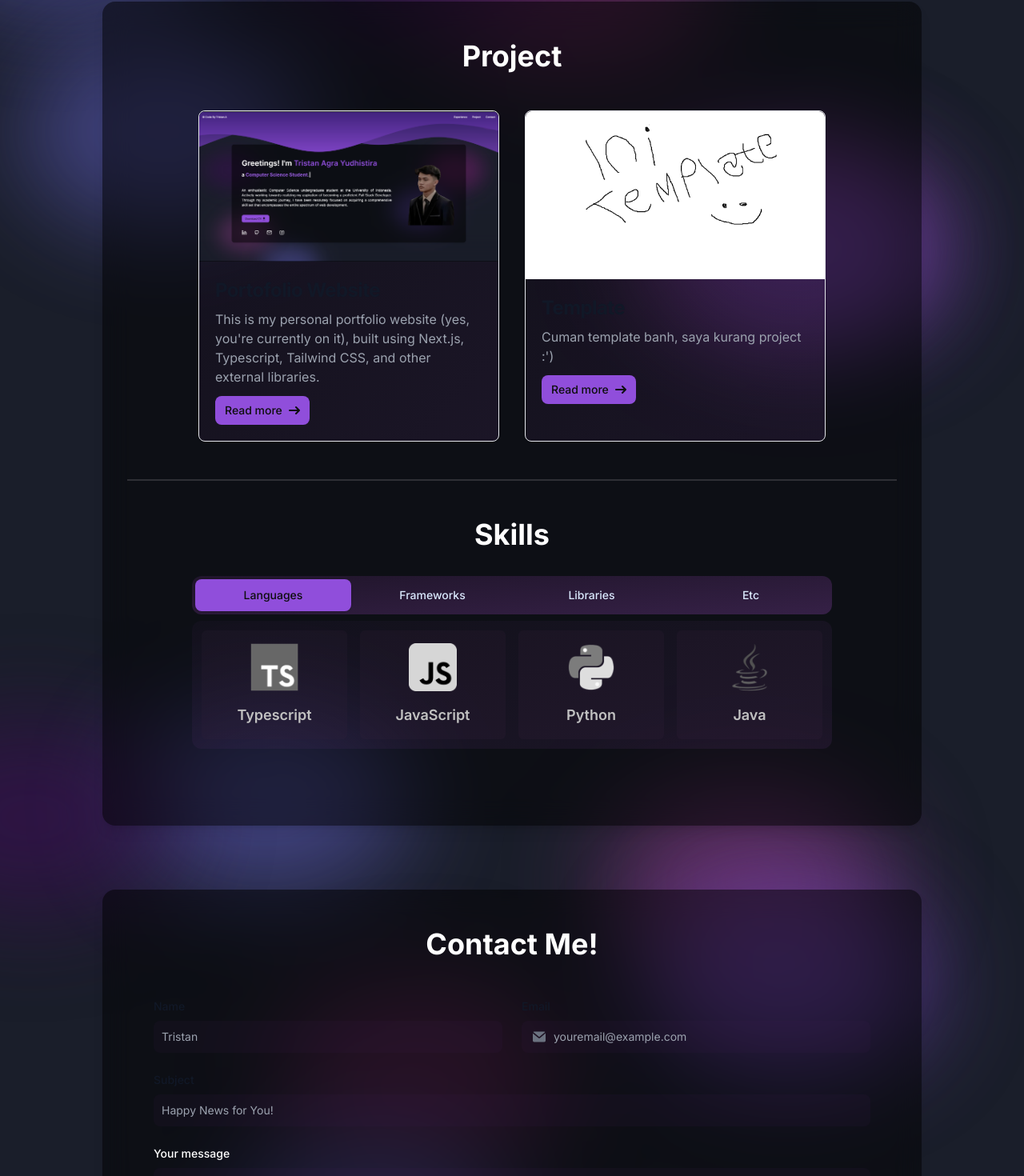
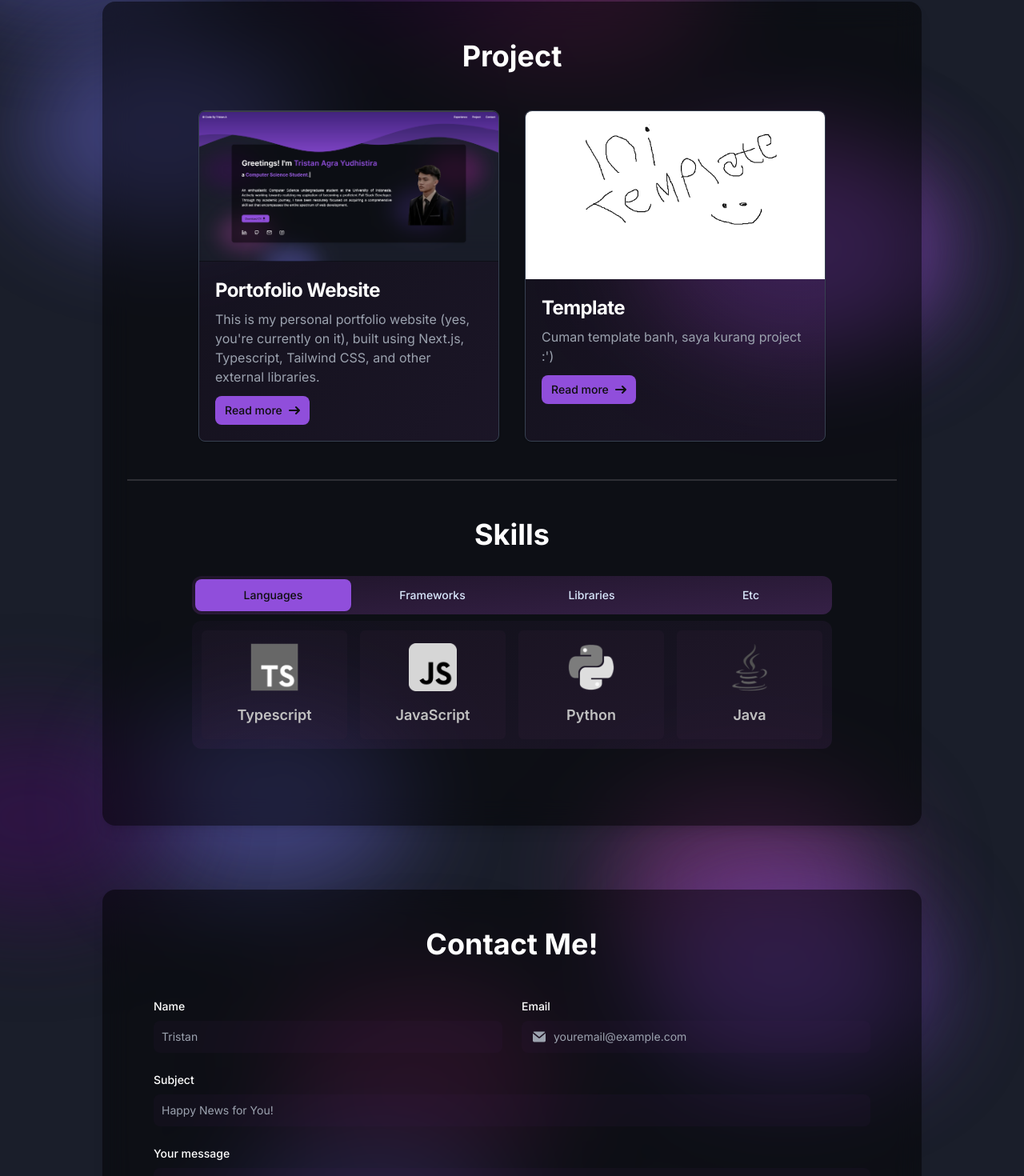
Before and after one commit to TrayMachi/Portofolio-Web, a Next.js app: page / in a window 1280 px wide. Shown: the part 2640-4110 px from the top of the page at 80% size. Built offline with nearby package versions, Linux system fonts and the light colour scheme.

Commit message:
color fix

```diff
--- a/src/app/component/Projects.tsx
+++ b/src/app/component/Projects.tsx
@@ -61,7 +61,7 @@ const Projects = () => {
             categories[category].map((post) => (
               <div
                 key={post.id}
-                className="bg-gradient-to-br from-[#4625581a] to-[#7c419e21] border border-gray-200 rounded-lg shadow dark:border-gray-700"
+                className="bg-gradient-to-br from-[#4625581a] to-[#7c419e21] border rounded-lg shadow border-gray-700"
               >
                 <a href={post.ref} target="_blank">
                   <Image
@@ -74,7 +74,7 @@ const Projects = () => {
                 </a>
                 <div className="p-5">
                   <a href={post.ref} target="_blank">
-                    <h5 className="mb-2 text-2xl font-bold tracking-tight text-gray-900 dark:text-white">
+                    <h5 className="mb-2 text-2xl font-bold tracking-tight text-white">
                       {post.altImg}
                     </h5>
                   </a>
--- a/src/app/component/SendEmail.tsx
+++ b/src/app/component/SendEmail.tsx
@@ -67,7 +67,7 @@ const ContactMe = () => {
           <div className={`max-w-full ${formatMl}`}>
             <label
               htmlFor="user_name"
-              className="block mb-2 text-sm font-medium text-gray-900 dark:text-white"
+              className="block mb-2 text-sm font-medium text-white"
             >
               Name
             </label>
@@ -94,7 +94,7 @@ const ContactMe = () => {
           <div className={`max-w-full ${formatMr}`}>
             <label
               htmlFor="user_email"
-              className="block mb-2 text-sm font-medium text-gray-900 dark:text-white"
+              className="block mb-2 text-sm font-medium text-white"
             >
               Email
             </label>
@@ -107,7 +107,7 @@ const ContactMe = () => {
                 className={`absolute inset-y-0 start-0 flex items-center ps-3.5 pointer-events-none `}
               >
                 <svg
-                  className="w-4 h-4 text-gray-500 dark:text-gray-400"
+                  className="w-4 h-4 text-gray-400"
                   aria-hidden="true"
                   xmlns="http://www.w3.org/2000/svg"
                   fill="currentColor"
@@ -135,7 +135,7 @@ const ContactMe = () => {
           <div className={`max-w-full col-span-2 ${formatMx}`}>
             <label
               htmlFor="subject"
-              className="block mb-2 text-sm font-medium text-gray-900 dark:text-white"
+              className="block mb-2 text-sm font-medium text-white"
             >
               Subject
             </label>
@@ -163,7 +163,7 @@ const ContactMe = () => {
           <div className={`max-w-full col-span-2 ${formatMx}`}>
             <label
               htmlFor="message"
-              className="block mb-2 text-sm font-medium dark:text-white"
+              className="block mb-2 text-sm font-medium text-white"
             >
               Your message
             </label>
```
